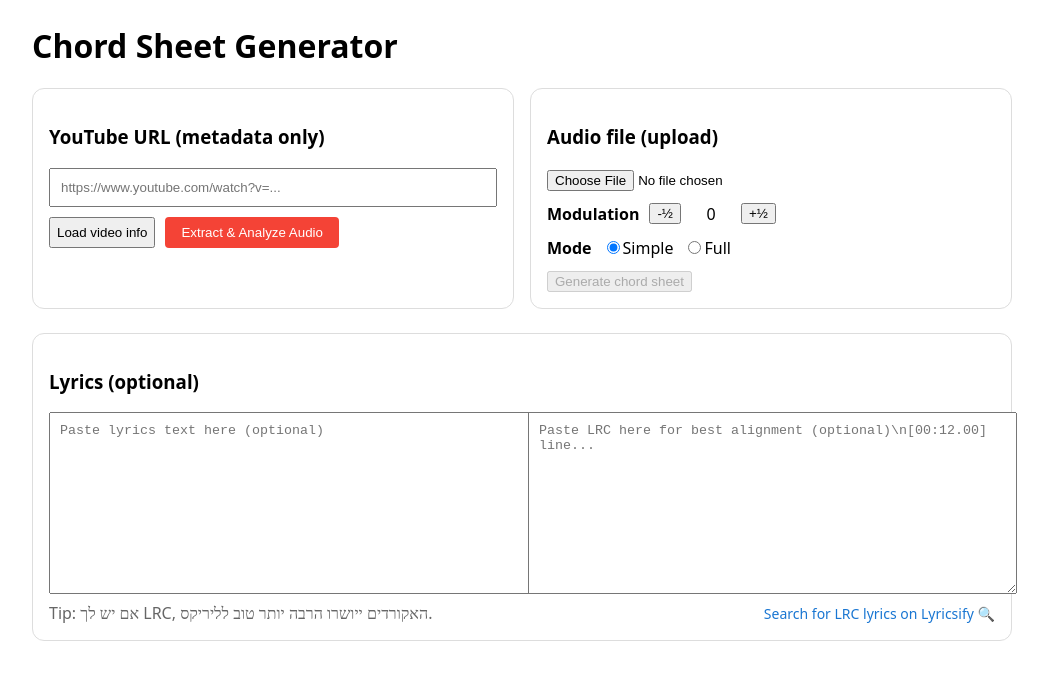
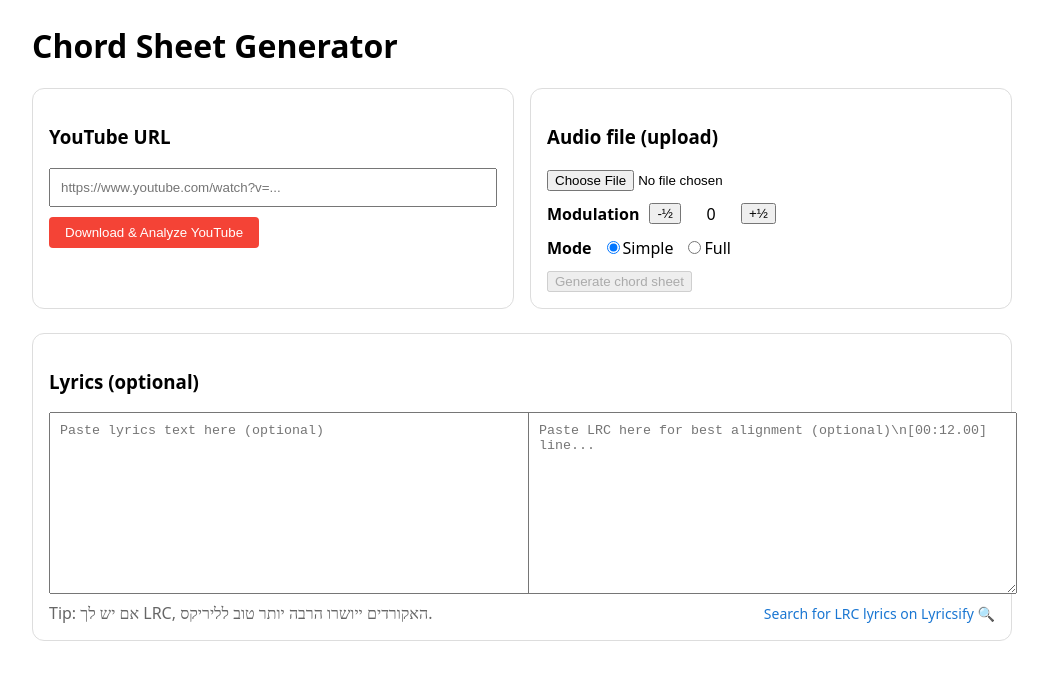
Before and after one commit to shayzalman/guitar-chords-generator, a Next.js app in the folder client/: page / in a window 1280 px wide. Shown: the top 680 px of the page, without its empty margins (118-1166 px from the left). Built offline with nearby package versions, Linux system fonts and the light colour scheme.

Commit message:
Enhance YouTube audio analysis: return metadata (title, artist, duration, thumbnail) in API response and update client to display backend-provided metadata.

```diff
--- a/client/pages/index.jsx
+++ b/client/pages/index.jsx
@@ -81,26 +81,6 @@ export default function Home() {
   }, [audioUrl]);
 
   /**
-   * Fetch basic metadata (title, author, thumbnail) from a YouTube URL
-   * using the public oEmbed endpoint.
-   */
-  async function fetchYoutubeMeta() {
-    if (!ytUrl) return;
-    const oembed = `https://www.youtube.com/oembed?url=${encodeURIComponent(
-      ytUrl
-    )}&format=json`;
-    try {
-      const r = await fetch(oembed);
-      if (!r.ok) throw new Error("Failed to fetch YouTube metadata");
-      const j = await r.json();
-      setMeta(j);
-    } catch (err) {
-      console.error(err);
-      setMeta(null);
-    }
-  }
-
-  /**
    * Send the uploaded audio and settings to the backend for analysis.
    */
   async function analyze() {
@@ -157,6 +137,16 @@ export default function Home() {
         return;
       }
       setResult(j);
+
+      // Update local metadata if the backend returned it
+      if (j.meta) {
+        setMeta({
+          title: j.meta.title,
+          author_name: j.meta.artist,
+          thumbnail_url: j.meta.thumbnail,
+        });
+      }
+
       if (j.meta?.audio_url) {
         // Handle both relative and absolute URLs
         const finalAudioUrl = j.meta.audio_url.startsWith("http")
@@ -235,7 +225,7 @@ export default function Home() {
         <div
           style={{ padding: 16, border: "1px solid #ddd", borderRadius: 12 }}
         >
-          <h3>YouTube URL (metadata only)</h3>
+          <h3>YouTube URL</h3>
           <input
             value={ytUrl}
             onChange={(e) => setYtUrl(e.target.value)}
@@ -243,15 +233,12 @@ export default function Home() {
             style={{ width: "100%", padding: 10, boxSizing: "border-box" }}
           />
           <div style={{ display: "flex", gap: 10, marginTop: 10 }}>
-            <button onClick={fetchYoutubeMeta}>
-              Load video info
-            </button>
             <button
               onClick={analyzeYoutube}
               disabled={!ytUrl || loading}
               style={{ background: "#f44336", color: "white", border: "none", padding: "8px 16px", borderRadius: 4, cursor: "pointer" }}
             >
-              {loading && !audio ? "Downloading & Analyzing..." : "Extract & Analyze Audio"}
+              {loading && !audio ? "Downloading & Analyzing..." : "Download & Analyze YouTube"}
             </button>
           </div>
 
@@ -524,7 +511,7 @@ export default function Home() {
           >
             {/* Bar lines (downbeats) */}
             {result.beat_info?.downbeats?.map((downbeat, i) => {
-              const totalDuration = duration || result.chords[result.chords.length - 1]?.end || 1;
+              const totalDuration = duration || result.chords?.[result.chords?.length - 1]?.end || 1;
               const left = (downbeat / totalDuration) * 100;
               return (
                 <div
@@ -546,7 +533,7 @@ export default function Home() {
 
             {/* Beat markers (smaller ticks) */}
             {result.beat_info?.beats?.map((beat, i) => {
-              const totalDuration = duration || result.chords[result.chords.length - 1]?.end || 1;
+              const totalDuration = duration || result.chords?.[result.chords?.length - 1]?.end || 1;
               const left = (beat / totalDuration) * 100;
               const isDownbeat = result.beat_info?.downbeats?.some(
                 (db) => Math.abs(db - beat) < 0.05
@@ -570,7 +557,7 @@ export default function Home() {
             })}
 
             {result.chords?.map((chord, i) => {
-              const totalDuration = duration || result.chords[result.chords.length - 1]?.end || 1;
+              const totalDuration = duration || result.chords?.[result.chords?.length - 1]?.end || 1;
               const left = (chord.start / totalDuration) * 100;
               const width = ((chord.end - chord.start) / totalDuration) * 100;
               const isActive = currentChord === chord;
@@ -645,6 +632,7 @@ export default function Home() {
 
           {/* Timeline Grid - Chords aligned to timestamps */}
           {(() => {
+            if (!result?.chords || result.chords.length === 0) return null;
             const totalDur = duration || result.chords[result.chords.length - 1]?.end || 1;
             // Get beat info for bar lines
             const downbeats = result.beat_info?.downbeats || [];
```
Also changed, not shown: 2 other files (tests, documents, lock files or other folders).
